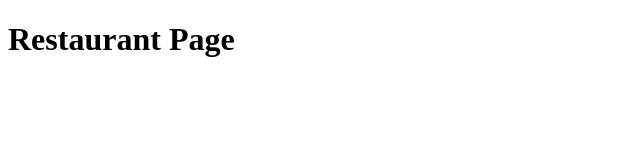
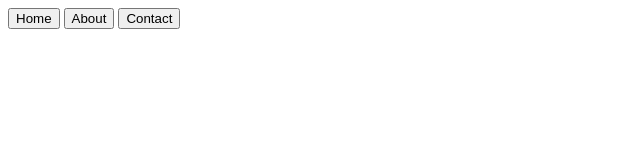
Before and after one commit to ItsWakana/Restaurant-Page, a plain HTML site: page index.html in a window 1280 px wide. Shown: the whole page, without its empty margins (0-640 px from the left). Drawn offline with Linux system fonts and the light colour scheme.

Commit message:
add rough html layout for testing

```diff
--- a/bundle.js
+++ /dev/null
@@ -1 +0,0 @@
-console.log(123);
--- a/index.html
+++ b/index.html
@@ -5,9 +5,17 @@
     <meta http-equiv="X-UA-Compatible" content="IE=edge">
     <meta name="viewport" content="width=device-width, initial-scale=1.0">
     <title>Restaurant Page</title>
+    <link rel="stylesheet" href="../src/style.css">
 </head>
 <body>
-    <h1>Restaurant Page</h1>
-    <script src="../dist/bundle.js"></script>
+    <div class="tabs">
+        <button class="one">Home</button>
+        <button class="two">About</button>
+        <button class="three">Contact</button>
+    </div>
+    <div id="content">
+        <!-- this is where our dom content for each page gets loaded when the tab button is clicked -->
+    </div>
+    <script src="../dist/main.js"></script>
 </body>
 </html>
```
Also changed, not shown: main.js (added, +2 -0 lines).
